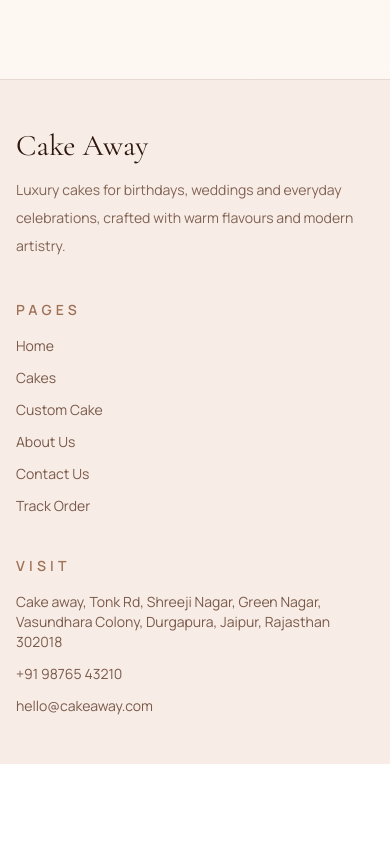
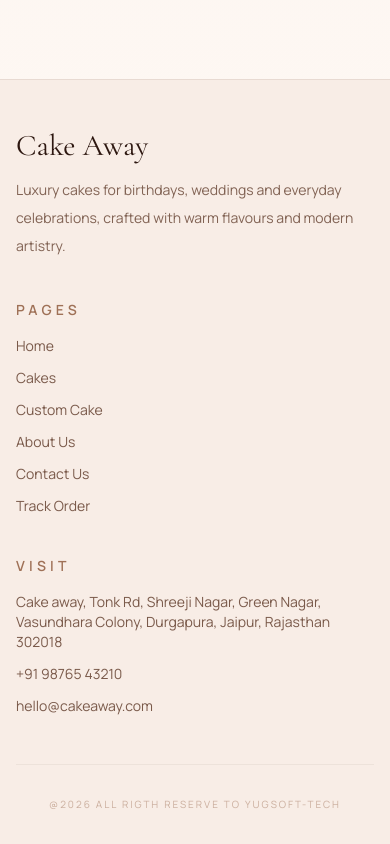
Before and after one commit to kamal0019/CakeAway, a Next.js app in the folder frontend/: page / in a window 390 px wide. Shown: the part 5839-6683 px from the top of the page. Before the commit the page ends 6603 px from the top, so only its background shows below. Built offline with nearby package versions, Linux system fonts and the light colour scheme; no server answers.

Commit message:
UI: Add custom copyright to footer

```diff
--- a/frontend/components/footer.tsx
+++ b/frontend/components/footer.tsx
@@ -38,6 +38,13 @@ export function Footer() {
           </div>
         </div>
       </div>
+      <div className="mx-auto max-w-7xl px-4 pb-8 sm:px-6 lg:px-8">
+        <div className="border-t border-truffle/5 pt-8 text-center">
+          <p className="text-[10px] uppercase tracking-[0.2em] text-mocha/50">
+            @2026 all rigth reserve to YugSoft-Tech
+          </p>
+        </div>
+      </div>
     </footer>
   );
 }
```
